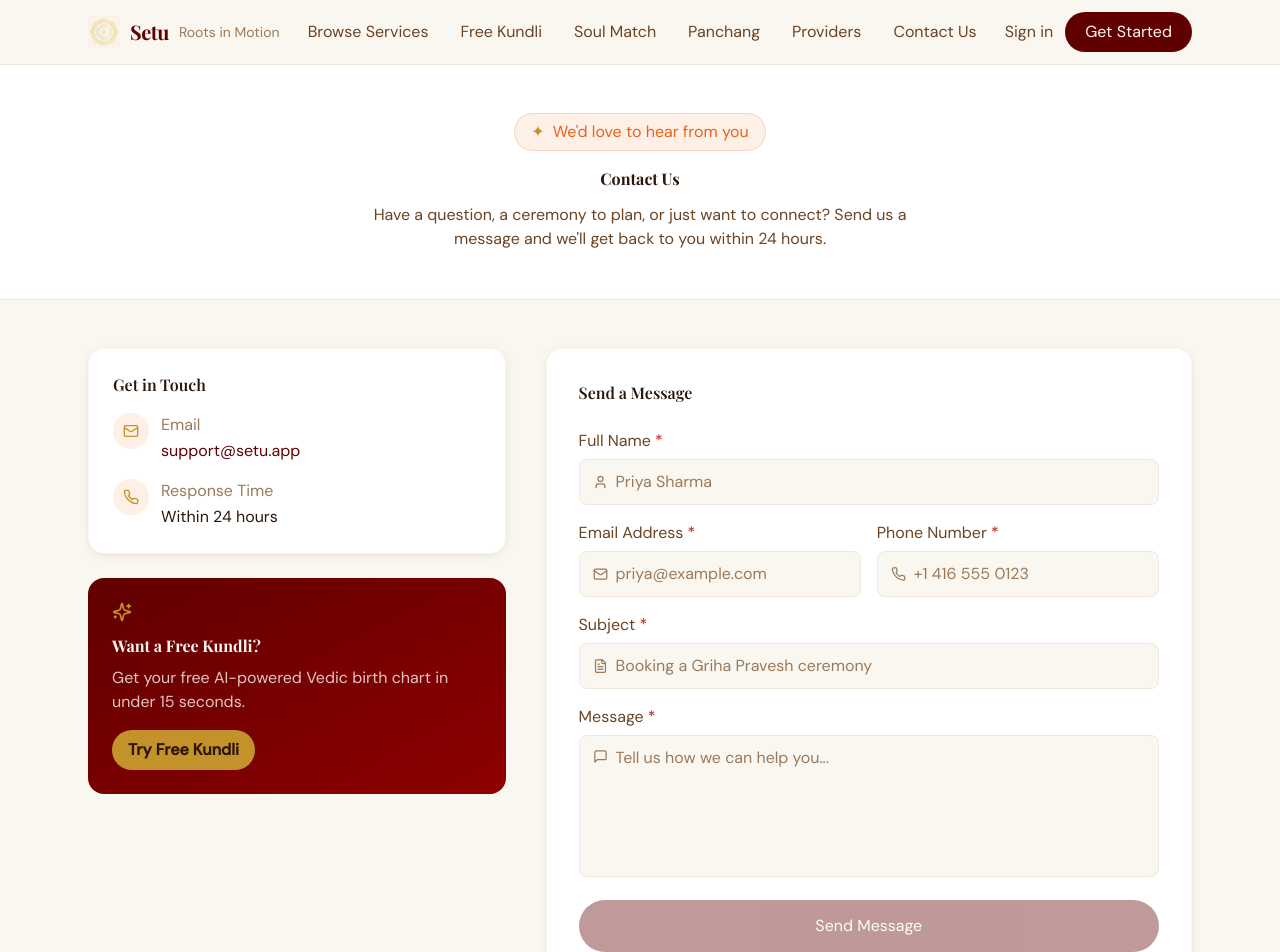
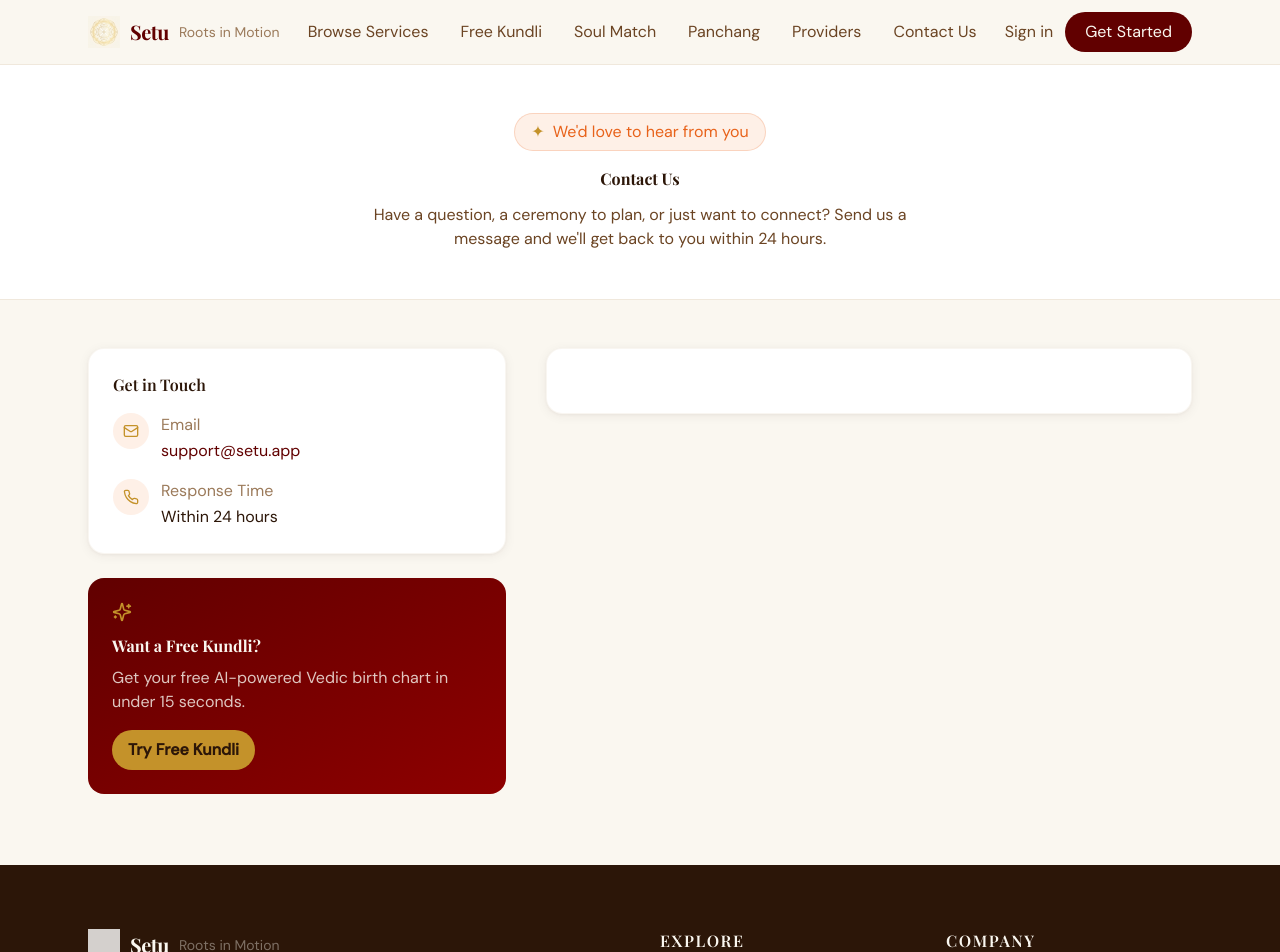
Before and after one commit to cloudbyharsh/Capstoneproject, a Next.js app: page /contact in a window 1280 px wide. Shown: the top 952 px of the page. Built offline with nearby package versions, Linux system fonts and the light colour scheme; a web font is replaced by a local one.

Commit message:
feat: replace contact form with Sender embedded form + tracking + brand colors

```diff
--- a/app/contact/page.tsx
+++ b/app/contact/page.tsx
@@ -1,71 +1,7 @@
-"use client";
-
-import { useState } from "react";
-import { Mail, Phone, User, MessageSquare, FileText, AlertCircle, Sparkles } from "lucide-react";
+import { Mail, Phone, Sparkles } from "lucide-react";
 import Button from "@/components/ui/Button";
 
-interface FormData {
-  name: string;
-  email: string;
-  phone: string;
-  subject: string;
-  message: string;
-}
-
-function isValidEmail(email: string) {
-  return /^[^\s@]+@[^\s@]+\.[^\s@]+$/.test(email);
-}
-
-function isValidPhone(phone: string) {
-  return /^[\d\s\-+().]{7,}$/.test(phone);
-}
-
 export default function ContactPage() {
-  const [form, setForm] = useState<FormData>({
-    name: "", email: "", phone: "", subject: "", message: "",
-  });
-  const [loading, setLoading] = useState(false);
-  const [submitted, setSubmitted] = useState(false);
-  const [error, setError] = useState("");
-
-  function update(field: keyof FormData, value: string) {
-    setForm((prev) => ({ ...prev, [field]: value }));
-  }
-
-  const canSubmit =
-    form.name.trim() &&
-    isValidEmail(form.email) &&
-    isValidPhone(form.phone) &&
-    form.subject.trim() &&
-    form.message.trim().length >= 10;
-
-  async function handleSubmit(e: React.FormEvent) {
-    e.preventDefault();
-    setError("");
-    if (!isValidEmail(form.email)) { setError("Please enter a valid email address."); return; }
-    if (!isValidPhone(form.phone)) { setError("Please enter a valid phone number."); return; }
-    if (form.message.trim().length < 10) { setError("Please write a message of at least 10 characters."); return; }
-
-    setLoading(true);
-    try {
-      const res = await fetch("/api/contact", {
-        method: "POST",
-        headers: { "Content-Type": "application/json" },
-        body: JSON.stringify(form),
-      });
-      if (!res.ok) {
-        const data = await res.json();
-        setError(data.error ?? "Something went wrong. Please try again.");
-      } else {
-        setSubmitted(true);
-      }
-    } catch {
-      setError("Could not send your message. Please try again.");
-    } finally {
-      setLoading(false);
-    }
-  }
-
   return (
     <div className="bg-ivory min-h-screen">
       {/* Header */}
@@ -128,142 +64,15 @@ export default function ContactPage() {
             </div>
           </div>
 
-          {/* Form */}
-          <div className="lg:col-span-3">
-            {submitted ? (
-              <div className="bg-white rounded-card shadow-card p-10 border border-ivory-dark/40 text-center flex flex-col items-center justify-center min-h-[400px]">
-                <div className="w-20 h-20 bg-saffron-tint rounded-full flex items-center justify-center text-3xl mb-5">
-                  &#128591;
-                </div>
-                <h2 className="font-headline font-bold text-heading-lg text-charcoal mb-3 tracking-wide uppercase">
-                  Thank You for Connecting
-                </h2>
-                <p className="font-body text-body-md text-charcoal-muted max-w-sm">
-                  We&apos;ve received your message and will get back to you within 24 hours. A confirmation has been sent to{" "}
-                  <span className="text-maroon font-semibold">{form.email}</span>.
-                </p>
-              </div>
-            ) : (
-              <div className="bg-white rounded-card shadow-card p-8 border border-ivory-dark/40">
-                <h2 className="font-headline font-semibold text-heading-md text-charcoal mb-6">Send a Message</h2>
-                <form onSubmit={handleSubmit} className="space-y-4">
+          {/* Sender embedded form */}
+          <div className="lg:col-span-3 bg-white rounded-card shadow-card p-8 border border-ivory-dark/40">
+            <div
+              style={{ textAlign: "left" }}
+              className="sender-form-field"
+              data-sender-form-id="b4xjAk"
+            />
+          </div>
 
-                  {/* Name */}
-                  <div>
-                    <label className="block font-label text-label-md text-charcoal-muted mb-1.5">
-                      Full Name <span className="text-error">*</span>
-                    </label>
-                    <div className="relative">
-                      <User size={15} className="absolute left-3.5 top-1/2 -translate-y-1/2 text-charcoal-subtle" />
-                      <input
-                        type="text"
-                        value={form.name}
-                        onChange={(e) => update("name", e.target.value)}
-                        placeholder="Priya Sharma"
-                        className="w-full pl-9 pr-4 py-2.5 bg-ivory border border-ivory-dark rounded-btn font-label text-label-md text-charcoal placeholder:text-charcoal-subtle focus:outline-none focus:border-saffron/60 focus:ring-2 focus:ring-saffron/10 transition-all duration-300"
-                        required
-                      />
-                    </div>
-                  </div>
-
-                  {/* Email + Phone */}
-                  <div className="grid sm:grid-cols-2 gap-4">
-                    <div>
-                      <label className="block font-label text-label-md text-charcoal-muted mb-1.5">
-                        Email Address <span className="text-error">*</span>
-                      </label>
-                      <div className="relative">
-                        <Mail size={15} className="absolute left-3.5 top-1/2 -translate-y-1/2 text-charcoal-subtle" />
-                        <input
-                          type="email"
-                          value={form.email}
-                          onChange={(e) => update("email", e.target.value)}
-                          placeholder="priya@example.com"
-                          className="w-full pl-9 pr-4 py-2.5 bg-ivory border border-ivory-dark rounded-btn font-label text-label-md text-charcoal placeholder:text-charcoal-subtle focus:outline-none focus:border-saffron/60 focus:ring-2 focus:ring-saffron/10 transition-all duration-300"
-                          required
-                        />
-                      </div>
-                    </div>
-                    <div>
-                      <label className="block font-label text-label-md text-charcoal-muted mb-1.5">
-                        Phone Number <span className="text-error">*</span>
-                      </label>
-                      <div className="relative">
-                        <Phone size={15} className="absolute left-3.5 top-1/2 -translate-y-1/2 text-charcoal-subtle" />
-                        <input
-                          type="tel"
-                          value={form.phone}
-                          onChange={(e) => update("phone", e.target.value)}
-                          placeholder="+1 416 555 0123"
-                          className="w-full pl-9 pr-4 py-2.5 bg-ivory border border-ivory-dark rounded-btn font-label text-label-md text-charcoal placeholder:text-charcoal-subtle focus:outline-none focus:border-saffron/60 focus:ring-2 focus:ring-saffron/10 transition-all duration-300"
-                          required
-                        />
-                      </div>
-                    </div>
-                  </div>
-
-                  {/* Subject */}
-                  <div>
-                    <label className="block font-label text-label-md text-charcoal-muted mb-1.5">
-                      Subject <span className="text-error">*</span>
-                    </label>
-                    <div className="relative">
-                      <FileText size={15} className="absolute left-3.5 top-1/2 -translate-y-1/2 text-charcoal-subtle" />
-                      <input
-                        type="text"
-                        value={form.subject}
-                        onChange={(e) => update("subject", e.target.value)}
-                        placeholder="Booking a Griha Pravesh ceremony"
-                        className="w-full pl-9 pr-4 py-2.5 bg-ivory border border-ivory-dark rounded-btn font-label text-label-md text-charcoal placeholder:text-charcoal-subtle focus:outline-none focus:border-saffron/60 focus:ring-2 focus:ring-saffron/10 transition-all duration-300"
-                        required
-                      />
-                    </div>
-                  </div>
-
-                  {/* Message */}
-                  <div>
-                    <label className="block font-label text-label-md text-charcoal-muted mb-1.5">
-                      Message <span className="text-error">*</span>
-                    </label>
-                    <div className="relative">
-                      <MessageSquare size={15} className="absolute left-3.5 top-3.5 text-charcoal-subtle" />
-                      <textarea
-                        rows={5}
-                        value={form.message}
-                        onChange={(e) => update("message", e.target.value)}
-                        placeholder="Tell us how we can help you..."
-                        className="w-full pl-9 pr-4 py-2.5 bg-ivory border border-ivory-dark rounded-btn font-label text-label-md text-charcoal placeholder:text-charcoal-subtle focus:outline-none focus:border-saffron/60 focus:ring-2 focus:ring-saffron/10 transition-all duration-300 resize-none"
-                        required
-                      />
-                    </div>
-                  </div>
-
-                  {error && (
-                    <div className="flex items-start gap-2 bg-error/5 border border-error/20 rounded-btn p-3">
-                      <AlertCircle size={16} className="text-error flex-shrink-0 mt-0.5" />
-                      <p className="font-label text-label-sm text-error">{error}</p>
-                    </div>
-                  )}
-
-                  <Button
-                    type="submit"
-                    size="lg"
-                    className={`w-full ${!canSubmit ? "opacity-40 cursor-not-allowed" : ""}`}
-                    disabled={!canSubmit || loading}
-                  >
-                    {loading ? (
-                      <>
-                        <span className="w-4 h-4 border-2 border-ivory/40 border-t-ivory rounded-full animate-spin" />
-                        Sending...
-                      </>
-                    ) : (
-                      "Send Message"
-                    )}
-                  </Button>
-                </form>
-              </div>
-            )}
-          </div>
         </div>
       </div>
     </div>
```
